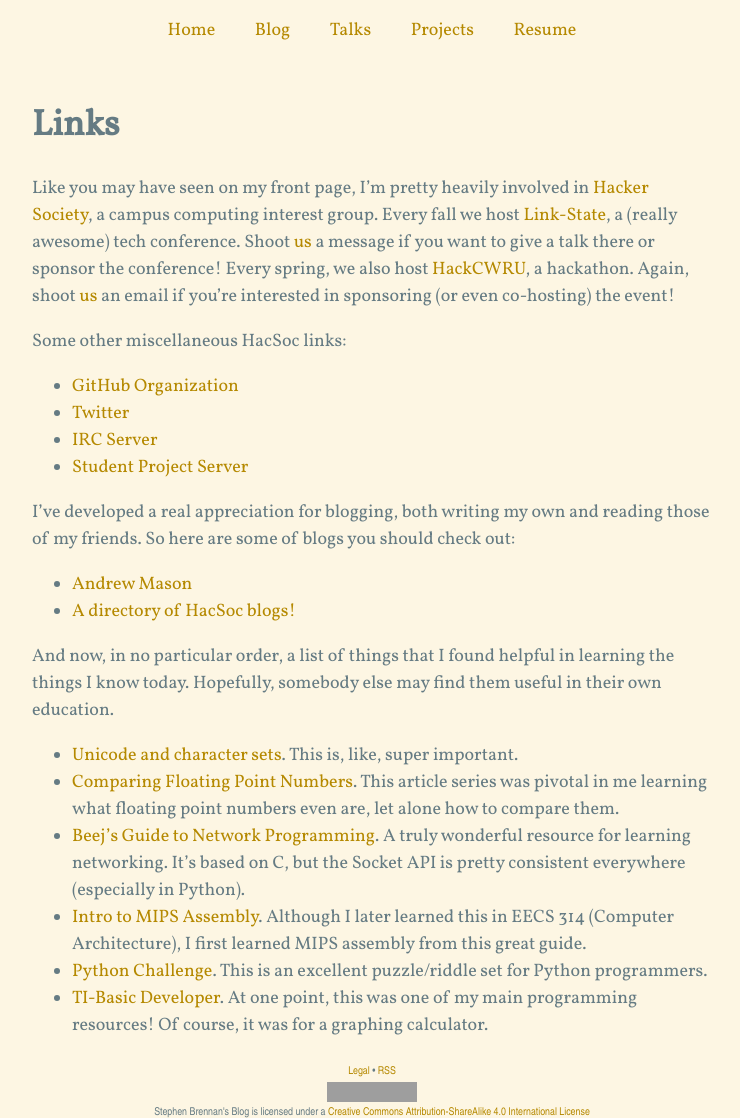
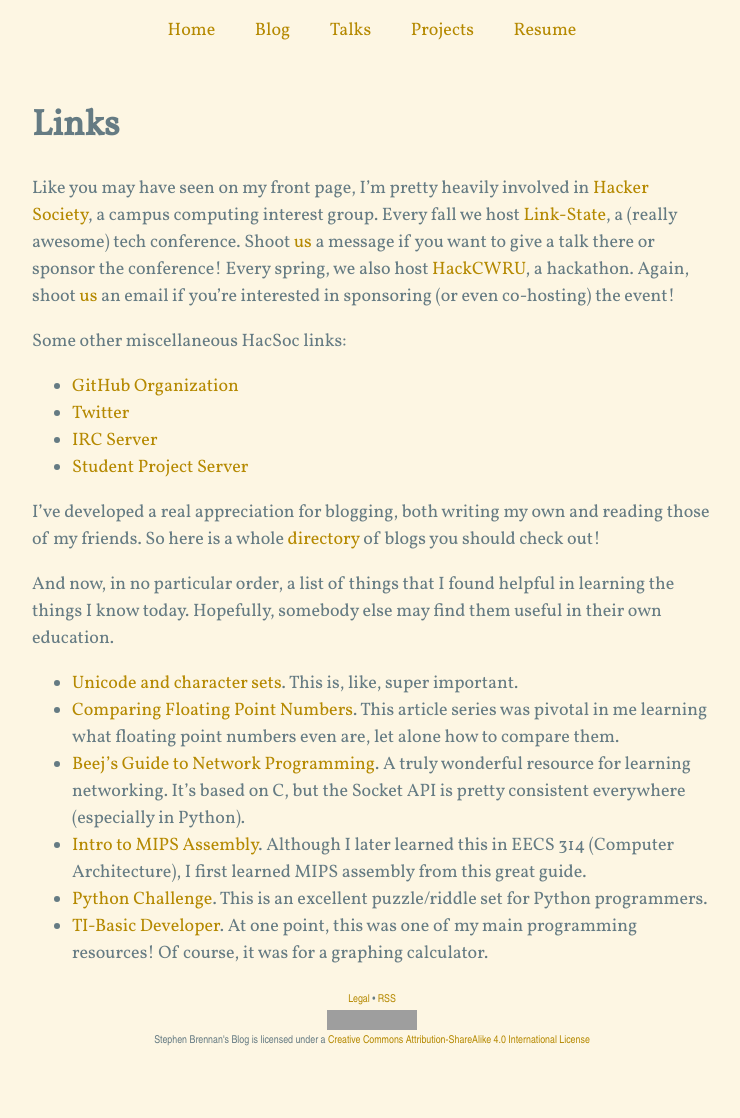
Before and after one commit to brenns10/brennan.io, a Jekyll site: the page built from links.md, in a window 1280 px wide. Shown: the whole page, without its empty margins (268-1008 px from the left). Built offline with Jekyll 4.4.1, drawn with Linux system fonts in a browser that asks for light colours; nearby versions of some CDN libraries; comment, search, counter and statistics services are not loaded; after the commit the page ends 1046 px from its top, so only the background shows below that; grey boxes are pictures that could not be loaded.

Commit message:
Rely on just a single link to the blog directory.

```diff
--- a/links.md
+++ b/links.md
@@ -24,10 +24,8 @@ Some other miscellaneous HacSoc links:
 - [Student Project Server](http://people.acm.case.edu)
 
 I've developed a real appreciation for blogging, both writing my own and reading
-those of my friends.  So here are some of blogs you should check out:
-
-- [Andrew Mason](http://fixedpoint.xyz)
-- [A directory of HacSoc blogs!](http://hacsoc.org/wiki/directory)
+those of my friends.  So here is a whole
+[directory](http://hacsoc.org/wiki/directory) of blogs you should check out!
 
 And now, in no particular order, a list of things that I found helpful in
 learning the things I know today.  Hopefully, somebody else may find them useful
```
